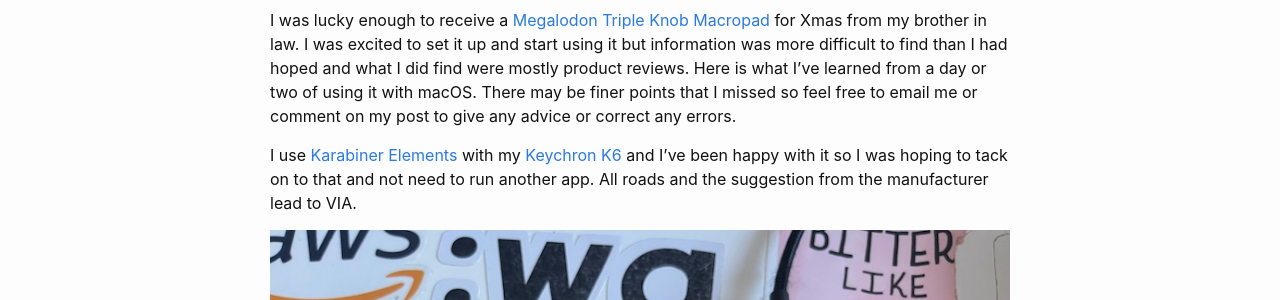
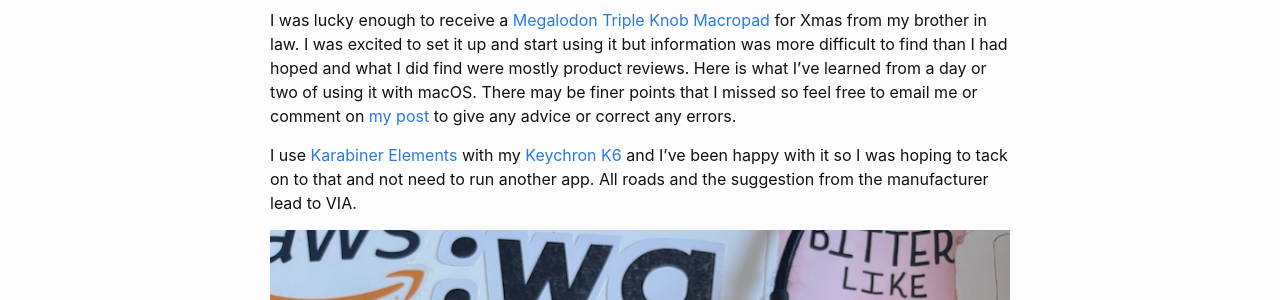
Before and after one commit to dancocos/dancocos, a Jekyll site: the page built from _posts/2024-12-27-DOIO-kb-16.markdown, in a window 1280 px wide and 900 px high. Shown: the part 234-534 px from the top of the window. Built offline with Jekyll 4.4.1, drawn with Linux system fonts in a browser that asks for light colours; part of the change alters nothing that is shown.

Commit message:
Adding in link

```diff
--- a/_posts/2024-12-27-DOIO-kb-16.markdown
+++ b/_posts/2024-12-27-DOIO-kb-16.markdown
@@ -5,7 +5,7 @@ date:   2024-12-27 00:00:00 -0500
 categories: [home, desk, setup, keyboards]
 ---
 
-I was lucky enough to receive a [Megalodon Triple Knob Macropad](https://www.keebmonkey.com/products/megalodon-triple-knob-macro-pad?_pos=1&_psq=mega&_ss=e&_v=1.0) for Xmas from my brother in law. I was excited to set it up and start using it but information was more difficult to find than I had hoped and what I did find were mostly product reviews. Here is what I’ve learned from a day or two of using it with macOS.  There may be finer points that I missed so feel free to email me or comment on my post to give any advice or correct any errors.
+I was lucky enough to receive a [Megalodon Triple Knob Macropad](https://www.keebmonkey.com/products/megalodon-triple-knob-macro-pad?_pos=1&_psq=mega&_ss=e&_v=1.0) for Xmas from my brother in law. I was excited to set it up and start using it but information was more difficult to find than I had hoped and what I did find were mostly product reviews. Here is what I’ve learned from a day or two of using it with macOS.  There may be finer points that I missed so feel free to email me or comment on [my post](https://discuss.systems/@dancocos/113749369299196279) to give any advice or correct any errors.
 
 I use [Karabiner Elements](https://karabiner-elements.pqrs.org) with my [Keychron K6](https://www.keychron.com/products/keychron-k6-wireless-mechanical-keyboard) and I’ve been happy with it so I was hoping to tack on to that and not need to run another app. All roads and the suggestion from the manufacturer lead to VIA.
 
```
